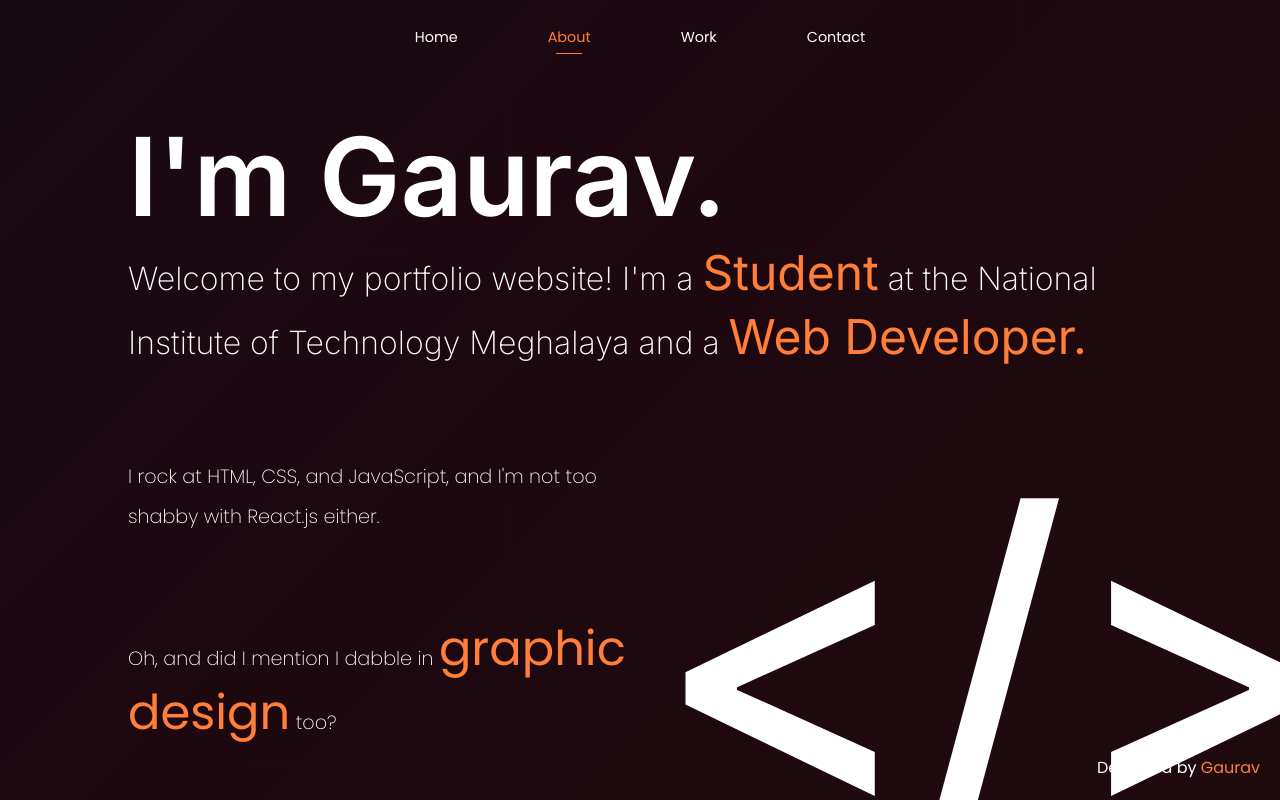
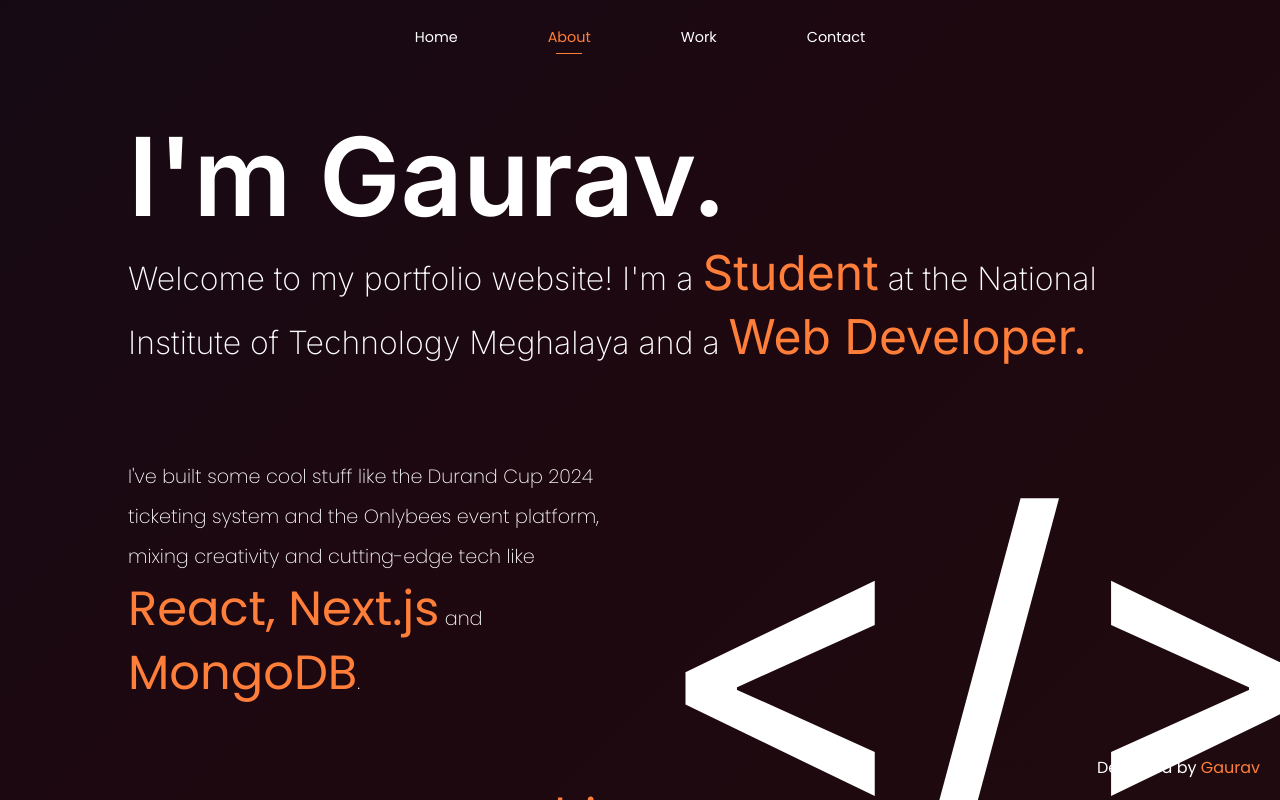
Before and after one commit to webgaurav02/portfolio, a React (Create React App) app: page / in a window 1280 px wide. Both pictures are taken after a click on the element "About". Shown: the top 800 px of the page. Built offline with nearby package versions, Linux system fonts and the light colour scheme.

Commit message:
Update Portfolio Website

```diff
--- a/public/index.html
+++ b/public/index.html
@@ -35,16 +35,16 @@
 
   <!-- Meta Description -->
   <meta name="description"
-    content="Experienced React developer showcasing a portfolio of innovative projects and expertise in creating responsive web applications.">
+    content="Experienced Full Stack Web Developer showcasing a portfolio of innovative projects and expertise in creating web applications.">
 
   <!-- Keywords Meta Tag (replace with relevant keywords) -->
   <meta name="keywords"
-    content="React, JavaScript, Web Development, Frontend, Portfolio, UI/UX, Responsive Design, NIT Meghalaya, Shillong, Meghalaya, National Institute of Technology">
+    content="React, Next, JavaScript, Web Development, Full Stack, Portfolio, UI/UX, Responsive Design, NIT Meghalaya, Shillong, Meghalaya, National Institute of Technology">
 
   <!-- Open Graph Tags for Social Media Sharing -->
   <meta property="og:title" content="Gaurav Joshi - React Developer Portfolio">
   <meta property="og:description"
-    content="Explore the portfolio of Gaurav Joshi, a skilled React developer with a passion for building engaging web applications.">
+    content="Explore the portfolio of Gaurav Joshi, a skilled Full Stack developer with a passion for building engaging web applications.">
   <meta property="og:image" content="https://raw.githubusercontent.com/webgaurav02/portfolio/main/public/og_img.png">
   <meta property="og:url" content="https://www.joshigaurav.site/">
 
@@ -53,8 +53,8 @@
   <meta name="twitter:site" content="@JoshGaurav02">
   <meta name="twitter:creator" content="@JoshGaurav02">
   <meta name="twitter:title" content="Gaurav Joshi - React Developer Portfolio">
-  <meta name="twitter:description" content="Check out the portfolio of Gaurav Joshi, a skilled React developer.">
-  <meta name="twitter:image" content="https://raw.githubusercontent.com/webgaurav02/portfolio/main/public/og_img.jpg">
+  <meta name="twitter:description" content="Check out the portfolio of Gaurav Joshi, a skilled Full Stack Web Developer.">
+  <meta name="twitter:image" content="https://raw.githubusercontent.com/webgaurav02/portfolio/main/public/og_img.png">
 
 
 </head>
--- a/src/Components/About.js
+++ b/src/Components/About.js
@@ -51,8 +51,7 @@ function About() {
           <Row>
             <Col lg={6}>
               <p className="fade-in">
-                I rock at HTML, CSS, and JavaScript, and I'm not too shabby with
-                React.js either.
+                I've built some cool stuff like the Durand Cup 2024 ticketing system and the Onlybees event platform, mixing creativity and cutting-edge tech like <span className="a-big fade-in">React, Next.js</span> and <span className="a-big fade-in">MongoDB</span>.
               </p>
               <p className="fade-in">
                 Oh, and did I mention I dabble in{" "}
--- a/src/Components/Work.js
+++ b/src/Components/Work.js
@@ -32,7 +32,7 @@ function Work() {
             );
           })}
         </Row>
-        <h3 className="fade-in">Clients</h3>
+        {/* <h3 className="fade-in">Clients</h3>
         <Row className="fade-in">
           {WorkData.clients.map(ele => {
             return (
@@ -46,7 +46,7 @@ function Work() {
                 />
             );
           })}
-        </Row>
+        </Row> */}
         <h3 className="fade-in">Fun</h3>
         <Row className="fade-in">
           {WorkData.projects.map(ele => {
--- a/src/WorkData.json
+++ b/src/WorkData.json
@@ -2,27 +2,32 @@
     "recent": [
         {
             "key": "r-1",
-            "title": "Onlybees Events",
-            "description": "An event booking portal I developed which simplifies event planning for ticketing and guest management.",
-            "image": "https://event.onlybees.in/BeesLogoBg.png",
-            "link": "https://event.onlybees.in/kilometrezero"
+            "title": "Durand Cup 2024",
+            "description": "Developed the official Durand Cup Shillong 2024 ticketing system, handling 10,000+ ticket sales with advanced seat selection, automated QR code generation, and secure payment processing.",
+            "image": "https://upload.wikimedia.org/wikipedia/en/thumb/3/39/Durand_Cup.svg/1200px-Durand_Cup.svg.png",
+            "link": "https://onlybees.in/durand-cup/tickets/aug-26"
         },
         {
             "key": "r-2",
+            "title": "Onlybees",
+            "description": "An event booking portal I developed which simplifies event planning for ticketing and guest management.",
+            "image": "https://onlybees.in/bees-circle-white.png",
+            "link": "https://onlybees.in/"
+        },
+        {
+            "key": "r-3",
+            "title": "The Yeastern Civilization",
+            "description": "Developed an online table reservation system for restaurants, featuring seamless booking, payment integration, and custom table assignments.",
+            "image": "https://tycindia.com/_next/image?url=%2F_next%2Fstatic%2Fmedia%2Flogo_2_white.70a2e367.png&w=640&q=75",
+            "link": "https://tycindia.com/"
+        },
+        {
+            "key": "r-4",
             "title": "Shishir - NITM",
-            "description": "The Annual Cultural Festival of NIT Meghalaya",
+            "description": "Lead developer for Shishir 2k24, NIT Meghalaya's annual cultural festival website, implementing scalable solutions and collaborating cross-functionally using Next.js and Figma.",
             "image": "https://encrypted-tbn0.gstatic.com/images?q=tbn:ANd9GcQl9GrQAfpOSVPyiy9fEwF7JNcj3amAUrvDtgiS_IvNOw&s",
             "link": "https://shishir.nitm.ac.in/",
             "github": "https://github.com/shishirnitm/Shishir-2k24-Web"
-        }
-    ],
-    "clients": [
-        {
-            "key": "w-1",
-            "title": "Educine Academy Pvt. Ltd",
-            "description": "A Coaching institute based in New Delhi, India for specialized coaching in Sainik School, RMS, RIMC, JNV, and board exams",
-            "image": "https://educineacademy.in/media/logo.webp",
-            "link": "https://educineacademy.in/"
         }
     ],
     "projects": [
```
